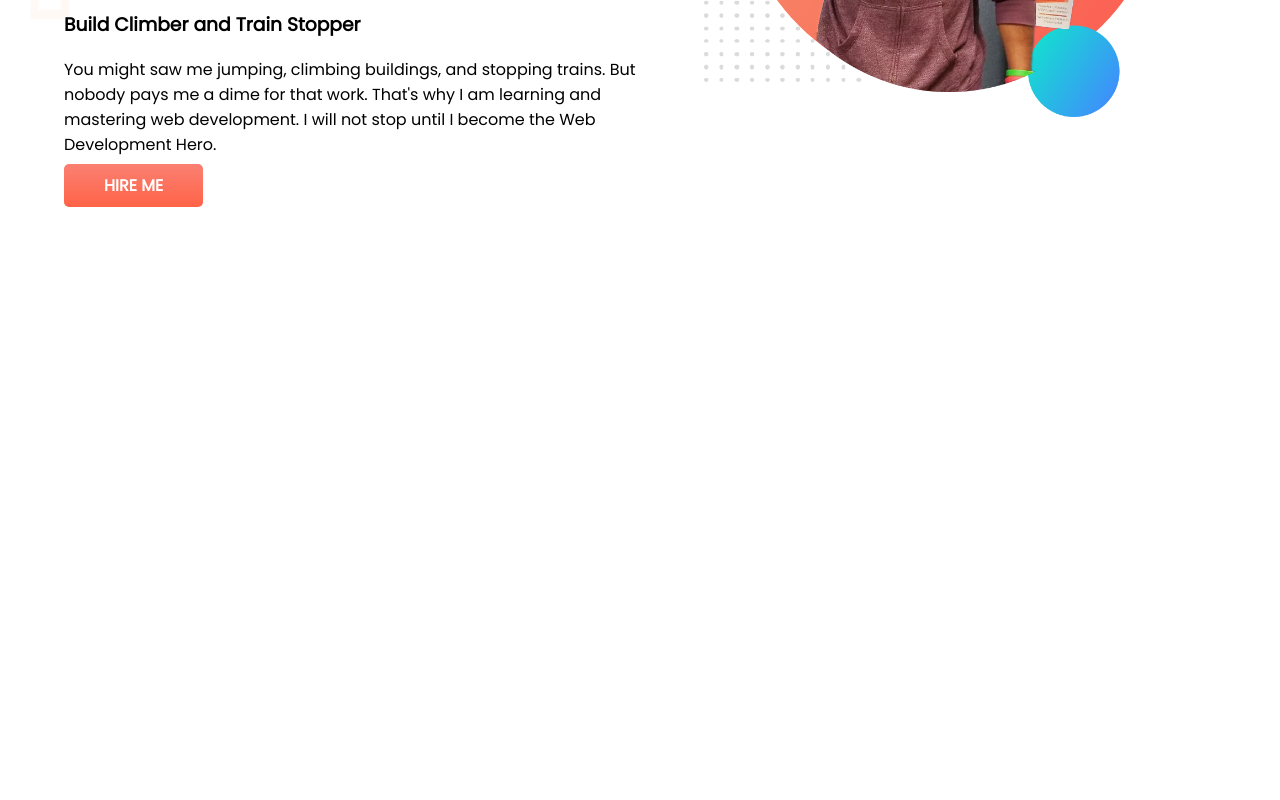
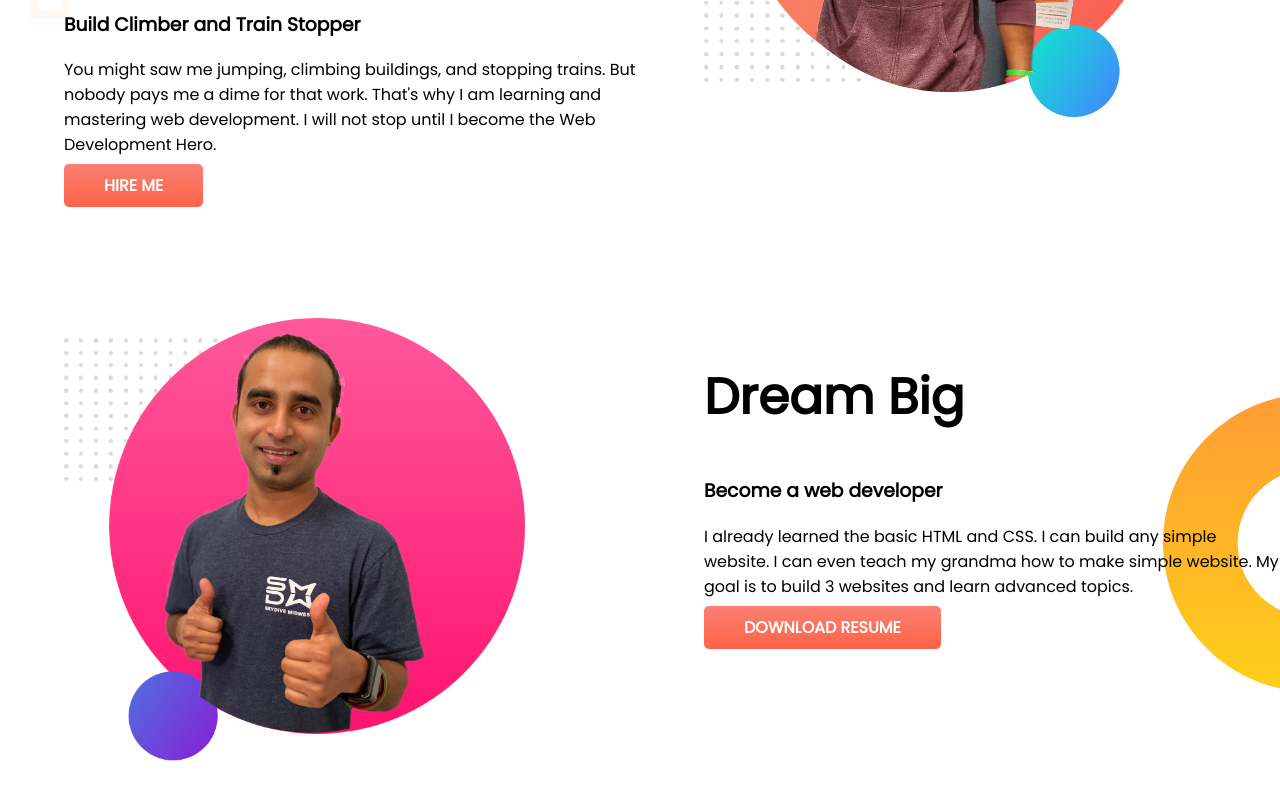
Before and after one commit to mynuddineee/developer-portfolio, a plain HTML site: page index.html in a window 1280 px wide. Shown: the part 340-1140 px from the top of the page. Before the commit the page ends 800 px from the top, so only its background shows below. Drawn offline with Linux system fonts and the light colour scheme.

Commit message:
second section

```diff
--- a/index.html
+++ b/index.html
@@ -18,13 +18,24 @@
             <h1><span class="mynuddin">Mynuddin Shikder</span> World</h1>
             <h3>Build Climber and Train Stopper</h3>
             <p>You might saw me jumping, climbing buildings, and stopping trains. But nobody pays me a dime for that work. That's why I am learning and mastering web development. I will not stop until I become the Web Development Hero.</p>
-            <a class= "link-button" target="blank" href="https://www.linkedin.com/in/md-mynuddin-shikder/?  lipi=urn%3Ali%3Apage%3Ad_flagship3_feed%3B8TssGSjOSauIQnr92EMXzA%3D%3D">HIRE ME</a>
+            <a class= "link-button" target="_blank" href="https://www.linkedin.com/in/md-mynuddin-shikder/?  lipi=urn%3Ali%3Apage%3Ad_flagship3_feed%3B8TssGSjOSauIQnr92EMXzA%3D%3D">HIRE ME</a>
         </div>
         <div class="half-width">
             <img src="images/jhankar.png" alt="">
         </div>
 
    </section>
+   <section class="middle-banner">
+       <div class="half-width">
+           <img src="images/jhankar2.png" alt="">
+       </div>
+       <div class="half-width">
+           <h1>Dream Big</h1>
+           <h3>Become a web developer</h3>
+           <p>I already learned the basic HTML and CSS. I can build any simple website. I can even teach my grandma how to make simple website. My goal is to build 3 websites and learn advanced topics.</p>
+           <a class= "link-button" href="">DOWNLOAD RESUME</a>
+       </div>
+   </section>
 
 </body>
 </html>
--- a/style.css
+++ b/style.css
@@ -22,6 +22,7 @@ h1{
 }
 section{
     display: flex;
+    margin-bottom: 120px;
 }
 .half-width{
     width: 50%;
@@ -35,3 +36,9 @@ section{
     background-repeat: no-repeat;
 
 }
+.middle-banner{
+    background-image: url(images/dream-bg.png);
+    background-repeat: no-repeat;
+    background-position: right;
+
+}
```
